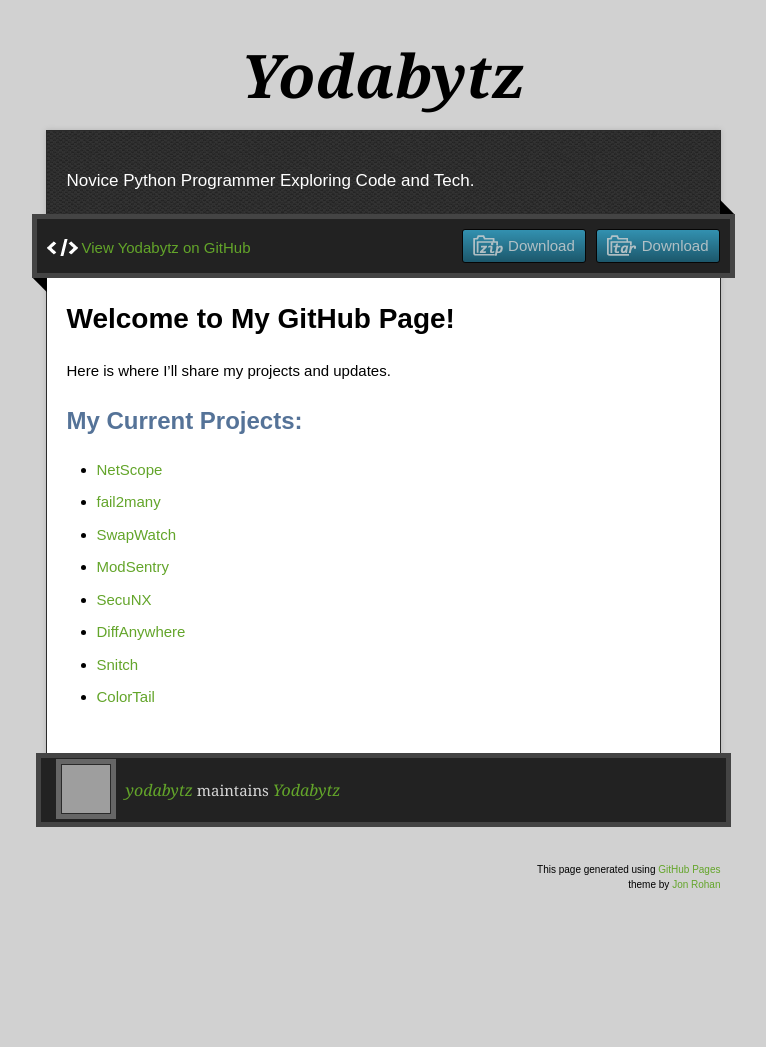
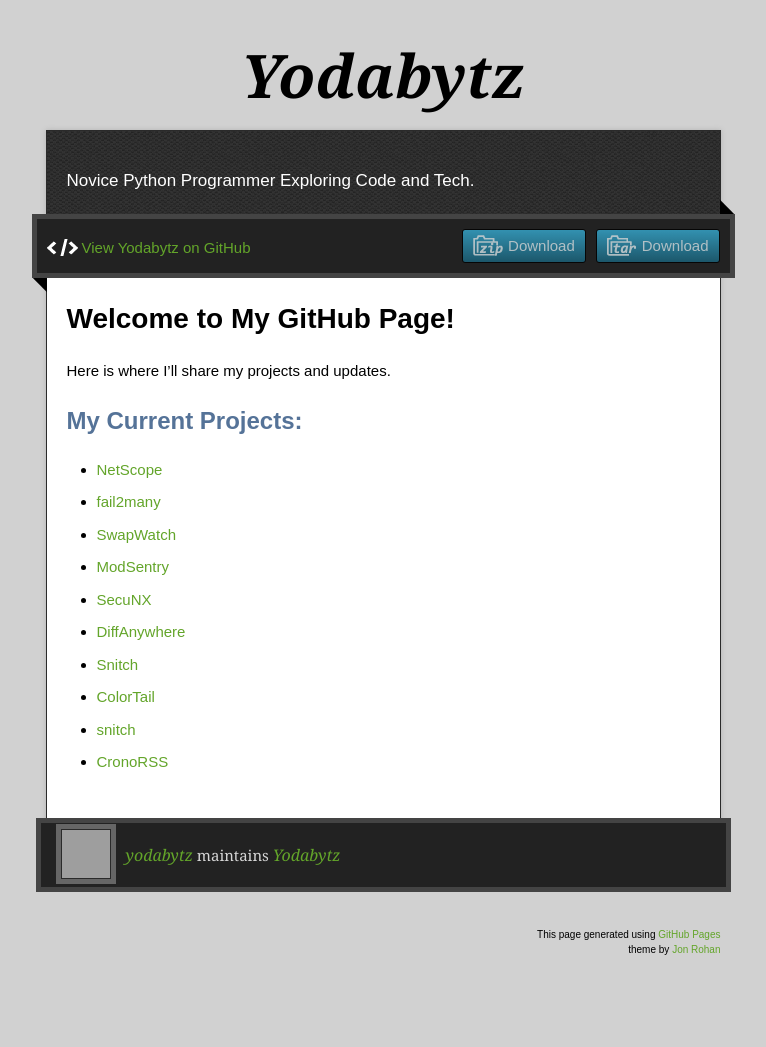
Before and after one commit to yodabytz/yodabytz.github-.io, a Jekyll site: the page built from index.md, in a window 1280 px wide. Shown: the whole page, without its empty margins (257-1023 px from the left). Built offline with Jekyll 4.4.1, drawn with Linux system fonts in a browser that asks for light colours; before the commit the page ends 982 px from its top, so only the background shows below that; grey boxes are pictures that could not be loaded.

Commit message:
Update index.md

```diff
--- a/index.md
+++ b/index.md
@@ -15,3 +15,5 @@ Here is where I'll share my projects and updates.
 - [DiffAnywhere](https://github.com/yodabytz/diffanywhere)
 - [Snitch](https://github.com/yodabytz/snitch)
 - [ColorTail](https://github.com/yodabytz/colortail)
+- [snitch](https://github.com/yodabytz/snitch)
+- [CronoRSS](https://github.com/yodabytz/chronorss)
```
